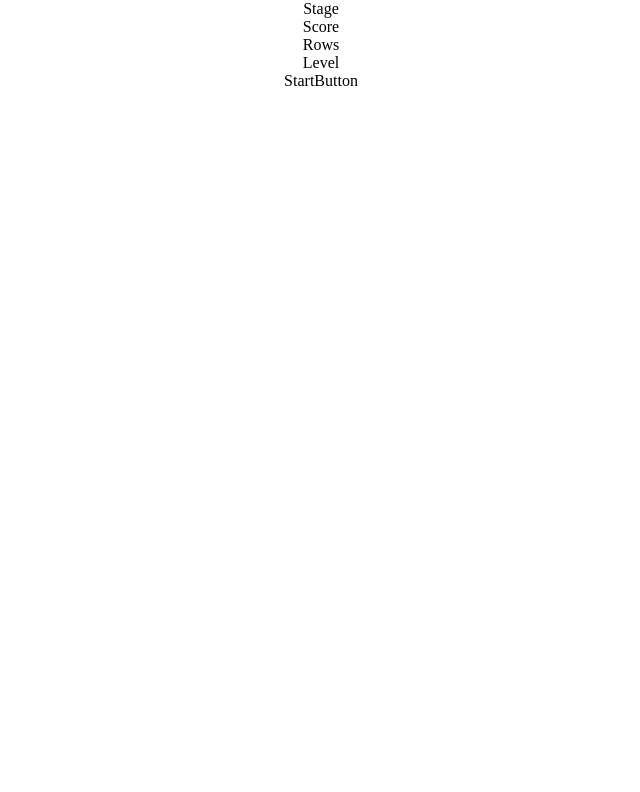
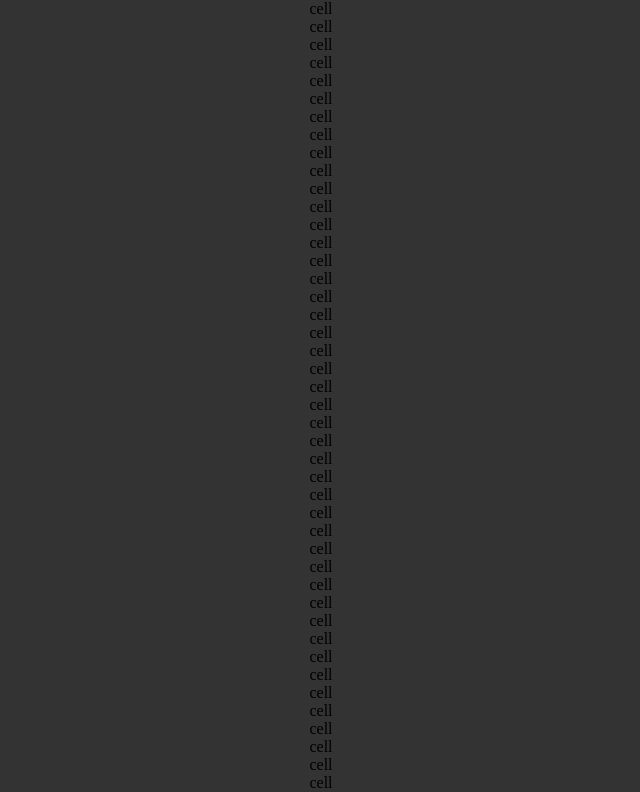
Before and after one commit to tatsuya-asami/react-tetris, a React (Create React App) app: page / in a window 1280 px wide. Shown: the top 792 px of the page, without its empty margins (319-959 px from the left). Built offline with nearby package versions, Linux system fonts and the light colour scheme.

Commit message:
styling Cell

```diff
--- a/src/components/Cell.tsx
+++ b/src/components/Cell.tsx
@@ -1,5 +1,15 @@
 import React from 'react';
+import { StyledCell } from './styles/StyledCell';
+import { TETROMINOS, randomTetromino } from '../tetrominos';
 
-const Cell: React.FC = () => <div>cell</div>;
+interface ICell {
+  type: 0 | 'I' | 'J' | 'L' | 'O' | 'S' | 'T' | 'Z';
+}
+
+const Cell: React.FC<ICell> = ({ type }) => (
+  <StyledCell type={type} color={TETROMINOS[type].color}>
+    cell
+  </StyledCell>
+);
 
 export default Cell;
--- a/src/components/Stage.tsx
+++ b/src/components/Stage.tsx
@@ -1,6 +1,16 @@
 import React from 'react';
 import Cell from './Cell';
 
-const Stage: React.FC = () => <div>Stage</div>;
+interface StageProps {
+  stage: any[];
+}
+
+const Stage: React.FC<StageProps> = ({ stage }) => (
+  <div>
+    {stage.map(row =>
+      row.map((cell: any, x: any) => <Cell key={x} type={cell[0]} />)
+    )}
+  </div>
+);
 
 export default Stage;
--- a/src/components/Tetris.tsx
+++ b/src/components/Tetris.tsx
@@ -2,11 +2,12 @@ import React from 'react';
 import Stage from './Stage';
 import Display from './Display';
 import StartButton from './StartButton';
+import * as helpers from '../gameHelpers';
 
 const Tetris: React.FC = () => {
   return (
     <div>
-      <Stage />
+      <Stage stage={helpers.createStatge()} />
       <aside>
         <div>
           <Display text="Score" />
--- /dev/null
+++ b/src/components/styles/StyledCell.ts
@@ -0,0 +1,11 @@
+import styled from 'styled-components';
+
+interface IStyledCell {
+  type: string | number;
+  color: string;
+}
+
+export const StyledCell = styled.div<IStyledCell>`
+  width: auto;
+  background: rgba(${props => props.color}, 0.8);
+`;
```
